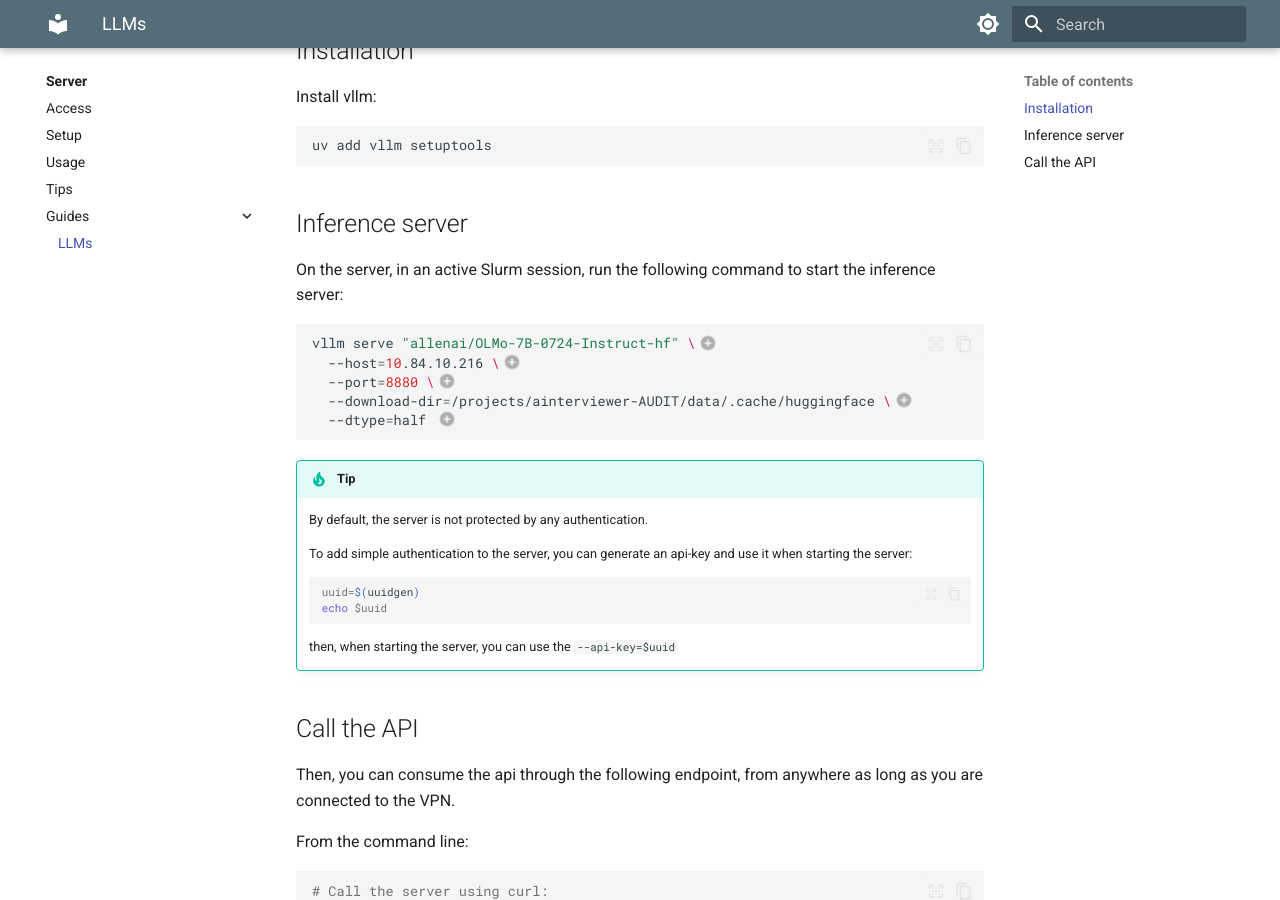
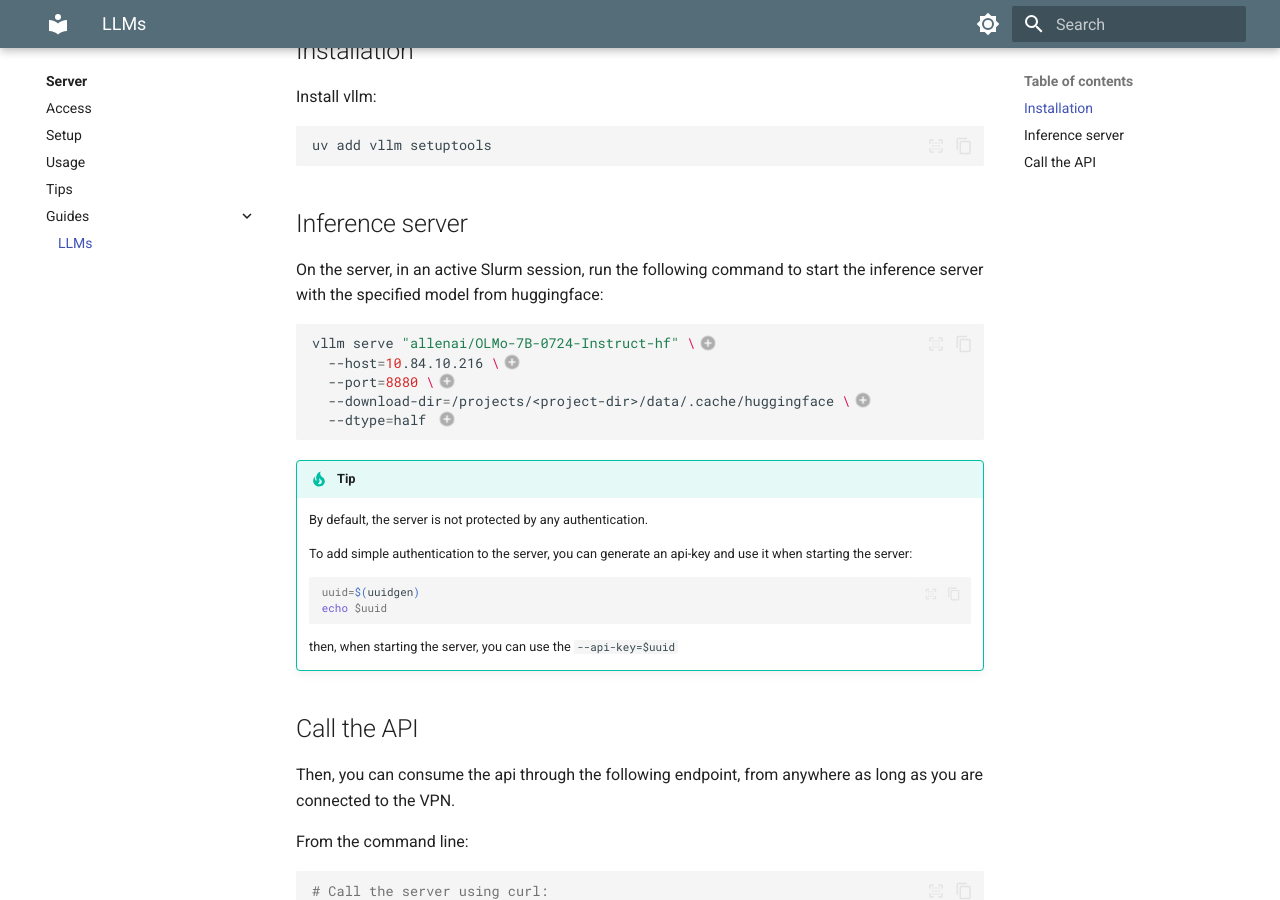
Before and after one commit to cph-sodas/cph-sodas.github.io, an MkDocs documentation site: the page built from docs/server/guides/llms.md, in a window 1280 px wide and 900 px high, scrolled down 332 px. Built offline with MkDocs 1.6.1 and Material for MkDocs 9.7.7, drawn with Linux system fonts in a browser that asks for light colours.

Commit message:
update placeholders

````diff
--- a/docs/server/guides/llms.md
+++ b/docs/server/guides/llms.md
@@ -14,20 +14,20 @@ uv add vllm setuptools
 ## Inference server
 
 On the server, in an active Slurm session, run the following command to start
-the inference server:
+the inference server with the specified model from huggingface:
 
 ```bash
 vllm serve "allenai/OLMo-7B-0724-Instruct-hf" \ #(1)!
   --host=10.84.10.216 \ #(2)!
   --port=8880 \ #(3)!
-  --download-dir=/projects/ainterviewer-AUDIT/data/.cache/huggingface \ #(4)!
+  --download-dir=/projects/<project-dir>/data/.cache/huggingface \ #(4)!
   --dtype=half #(5)!
 ```
 
 1. The model name from huggingface
 2. The ip address of the slurm gpu server
 3. The port of the slurm gpu server
-4. Local cache dir for models
+4. Local cache dir for models, remember to substitute <project-dir> with a specific project eg. `ainterviewer-AUDIT`
 5. For some models, this is needed since the GPUs on the server are a bit old
 
 !!! tip
````
